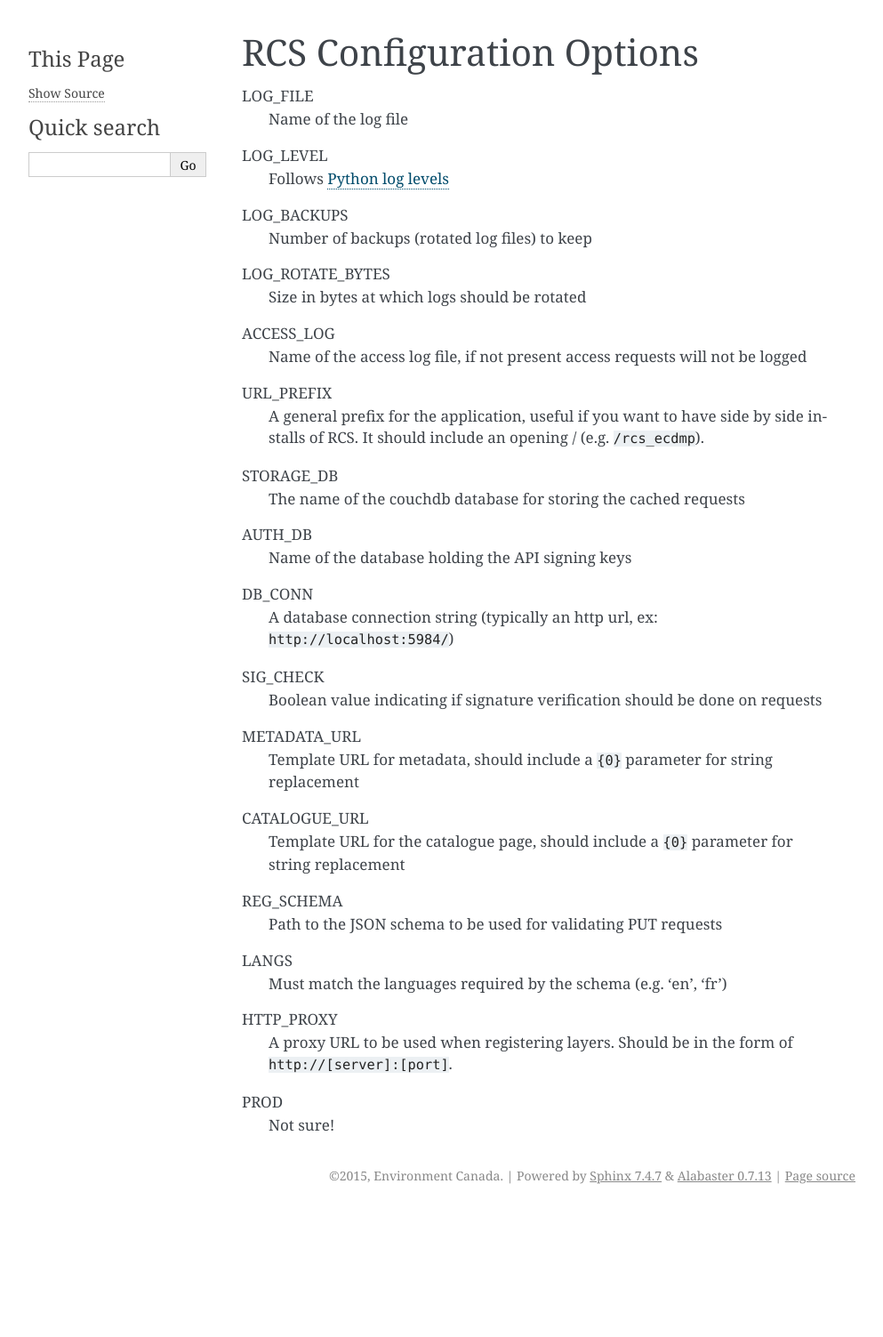
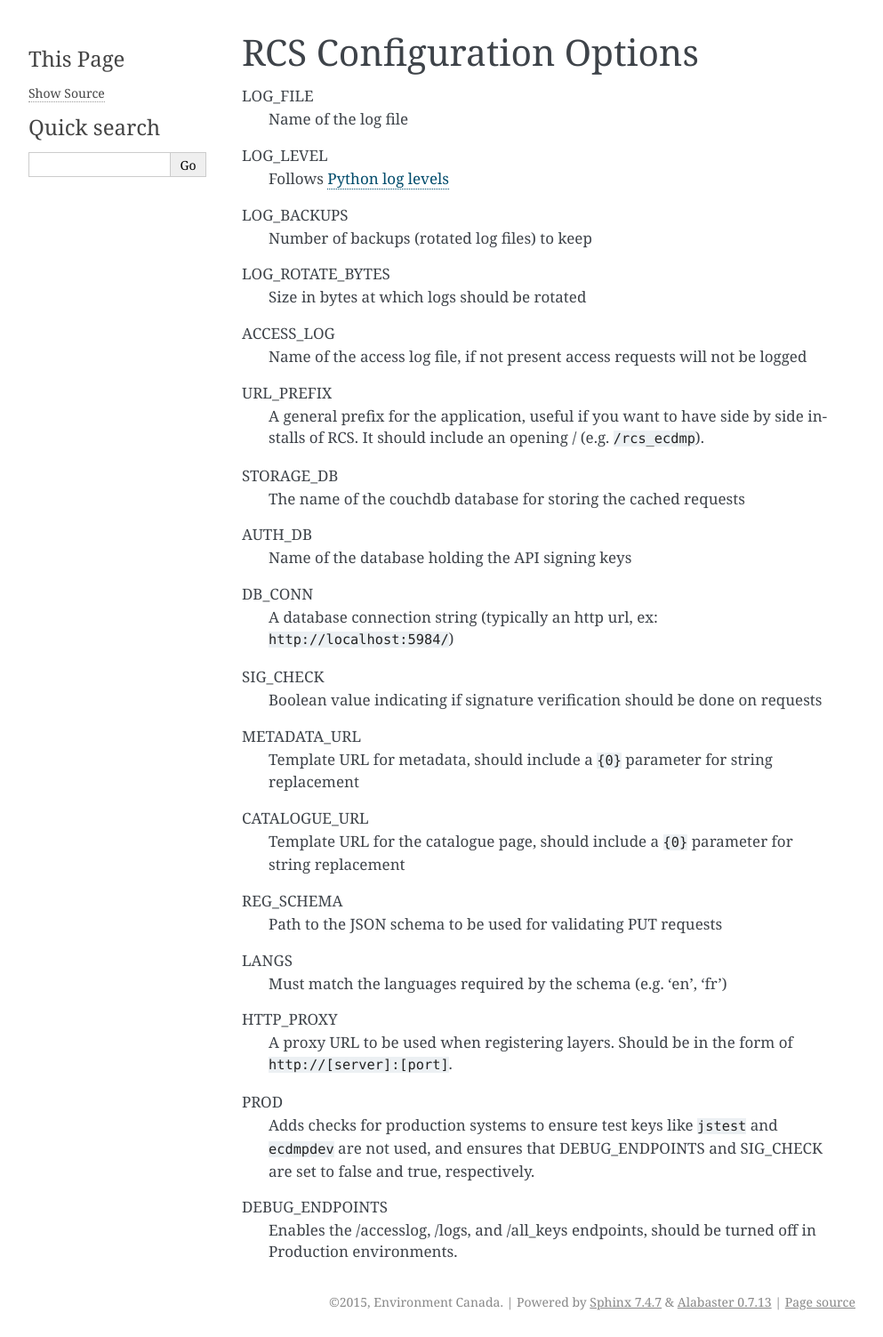
Before and after one commit to fgpv-vpgf/rcs, a Sphinx documentation site: the page built from docs/admin/configuration.rst, in a window 1280 px wide. Shown: the whole page at 89% size, without its empty margins (148-1141 px from the left). Built offline with Sphinx 7.4.7, drawn with Linux system fonts in a browser that asks for light colours; pages that are not in the unit, such as notebooks, are missing from menus; before the commit the page ends 1361 px from its top, so only the background shows below that.

Commit message:
Add PROD and DEBUG_ENDPOINTS to configuration.rst

```diff
--- a/docs/admin/configuration.rst
+++ b/docs/admin/configuration.rst
@@ -35,4 +35,6 @@ LANGS
 HTTP_PROXY
     A proxy URL to be used when registering layers.  Should be in the form of ``http://[server]:[port]``.
 PROD
-    Not sure!
+    Adds checks for production systems to ensure test keys like ``jstest`` and ``ecdmpdev`` are not used, and ensures that DEBUG_ENDPOINTS and SIG_CHECK are set to false and true, respectively.
+DEBUG_ENDPOINTS
+    Enables the /accesslog, /logs, and /all_keys endpoints, should be turned off in Production environments.
```
